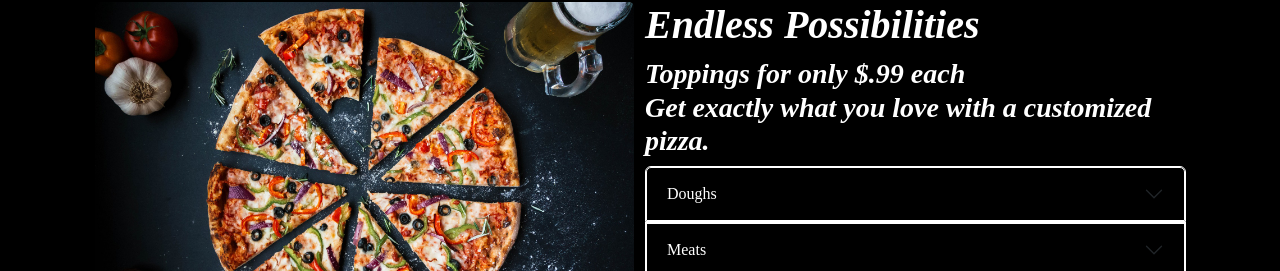
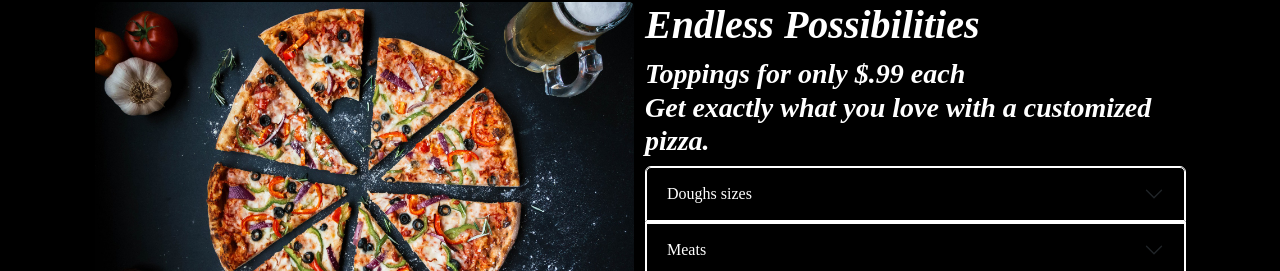
Before and after one commit to HoneyHyunny/HCI-AngualrProject, an Angular app: page / in a window 1280 px wide. Shown: the part 783-1054 px from the top of the page. Built offline with nearby package versions, Linux system fonts and the light colour scheme.

Commit message:
Correct a typo on the table for the main page

```diff
--- a/src/app/main/main.component.html
+++ b/src/app/main/main.component.html
@@ -78,7 +78,7 @@
             <div class="accordion-item">
               <h2 class="accordion-header" id="headingOne">
                 <button class="accordion-button collapsed" type="button" data-bs-toggle="collapse" data-bs-target="#collapseOne" aria-expanded="false" aria-controls="collapseOne">
-                  Doughs
+                  Doughs sizes
                 </button>
               </h2>
               <div id="collapseOne" class="accordion-collapse collapse" aria-labelledby="headingOne" data-bs-parent="#accordionExample">
```
